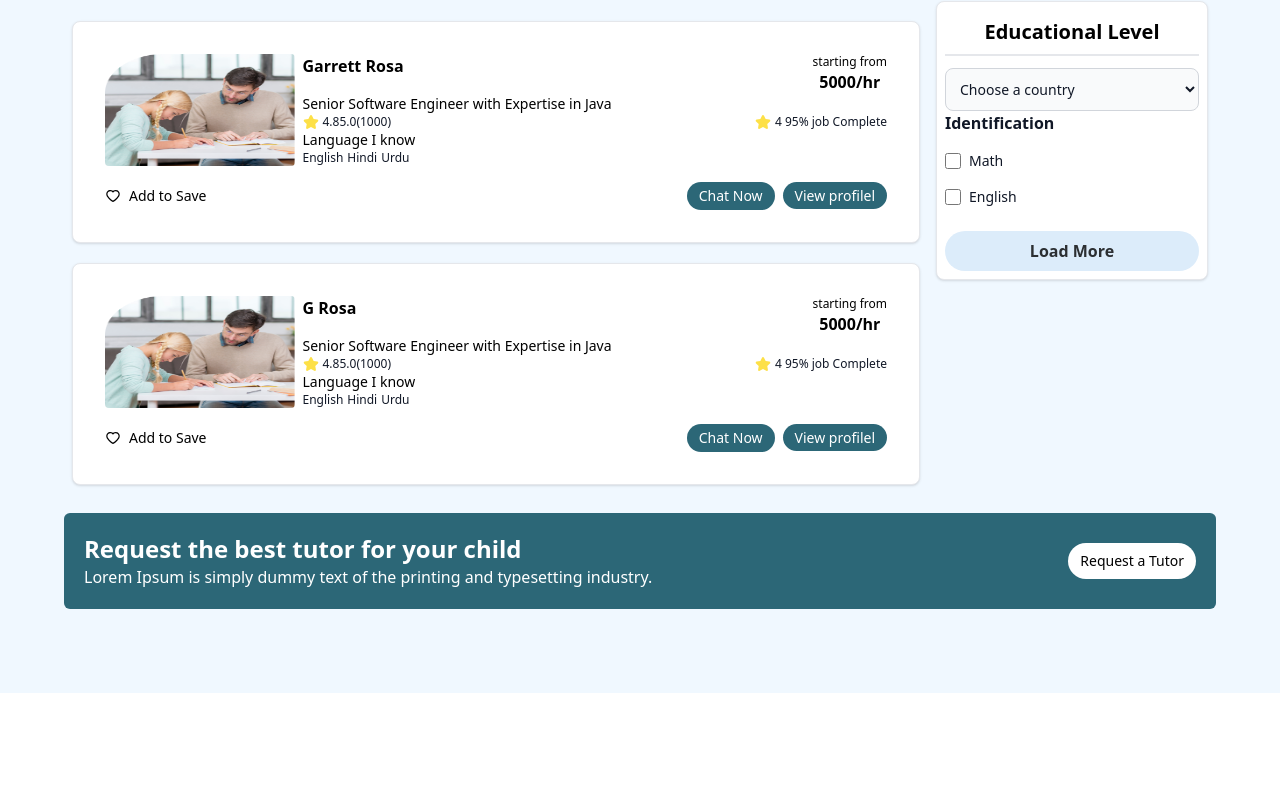
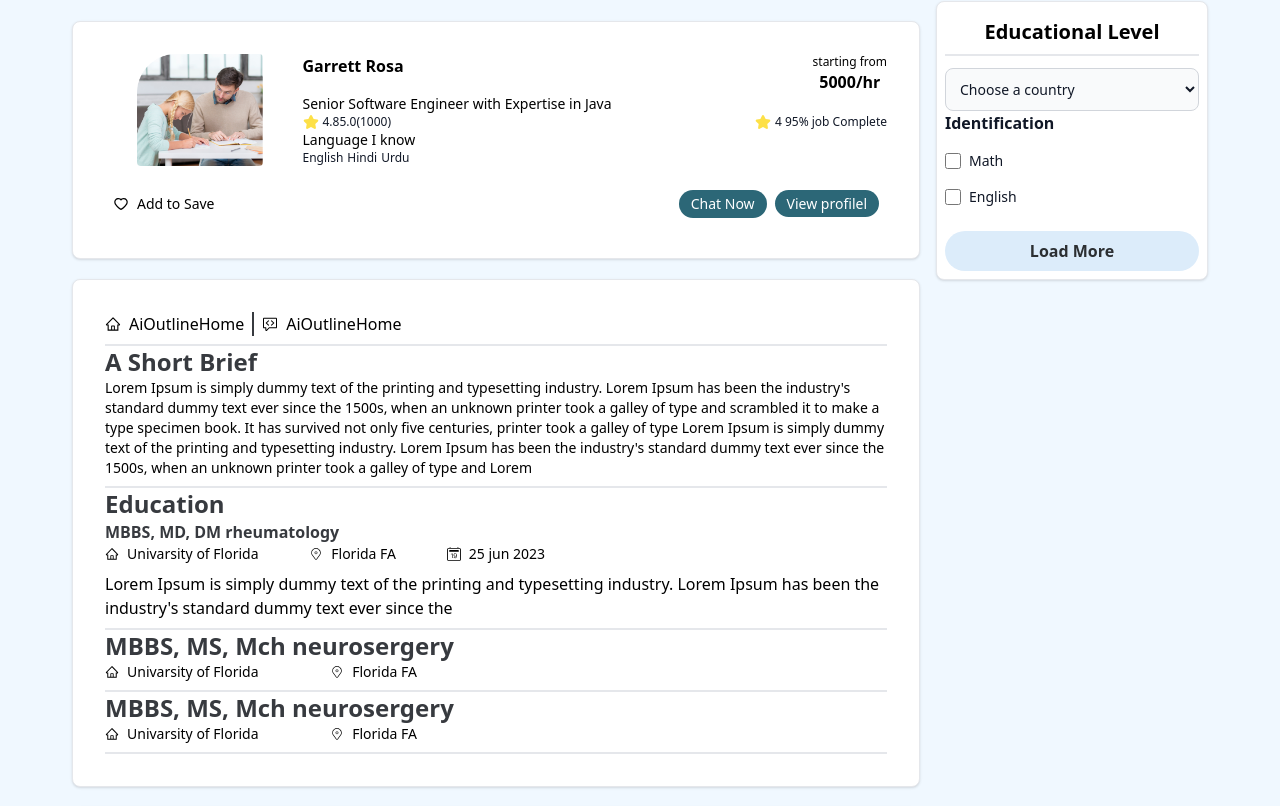
Before and after one commit to krazytofayel/tutor2u, a React (Vite) app: page /tutor_details/1 in a window 1280 px wide. Shown: the part 246-1052 px from the top of the page. Before the commit the page ends 939 px from the top, so only its background shows below. Built offline with nearby package versions, Linux system fonts and the light colour scheme; the HTML template or start-up script is replaced by a standard one.

Commit message:
find tutor-tutor profile button  link complete

```diff
--- a/src/Components/Pages/Props/TutorProfile/TutorProfile.jsx
+++ b/src/Components/Pages/Props/TutorProfile/TutorProfile.jsx
@@ -1,6 +1,8 @@
 import aboutsideimg from "../../../../assets/AboutUs/about-us-side-banner.png";
-import { AiOutlineHeart } from "react-icons/ai";
-import { BiIdCard } from "react-icons/bi";
+import { AiOutlineHeart, AiOutlineHome } from "react-icons/ai";
+import { CiLocationOn } from 'react-icons/ci'
+import { GoCodeReview } from "react-icons/go";
+import { BsCalendar2Date } from 'react-icons/bs'
 import { Link } from "react-router-dom";
 
 const TutorProfile = ({ TutorProfileProps }) => {
@@ -51,9 +53,9 @@ const TutorProfile = ({ TutorProfileProps }) => {
             </div>
           </div> */}
           <div className="grid grid-cols-12 gap-2">
-            <div className="col-span-3 ">
+            <div className="col-span-3  mx-auto">
               {" "}
-              <img className="w-full h-28 rounded" src={aboutsideimg} alt="" />
+              <img className=" h-28  rounded" src={aboutsideimg} alt="" />
             </div>
             <div className="col-span-9">
               <div className="flex justify-between">
@@ -109,11 +111,11 @@ const TutorProfile = ({ TutorProfileProps }) => {
         <div className="mt-2">
           {/* <h5 className="mb-2 text-3xl text-start font-bold text-gray-900 ">Work fast from anywhere</h5> */}
           <p className="mb-2 text-start text-gray-500 text-sm line-clamp-3">
-            {}
+            { }
           </p>
         </div>
 
-        <div className="flex flex-wrap justify-between">
+        <div className="flex flex-wrap justify-between md:p-2">
           <div className="flex items-center gap-2">
             <AiOutlineHeart />
             <p className="text-sm font-medium">Add to Save</p>
@@ -131,6 +133,56 @@ const TutorProfile = ({ TutorProfileProps }) => {
           </div>
         </div>
       </div>
+      <div className="w-full  p-4 mt-5 text-center bg-white border border-gray-200 rounded-lg shadow sm:p-8">
+        <div className="flex flex-wrap border-b-2  ">
+          <div className="flex items-center gap-2 border-[#373A3F] border-r-2 mb-2 "><AiOutlineHome /> <p className="mr-2">AiOutlineHome</p></div>
+          <div className="flex items-center gap-2  ml-2 mb-2"><GoCodeReview /> <p className="mr-2">AiOutlineHome</p></div>
+
+        </div>
+        <div className="font-normal text-sm text-start border-b-2">
+          <h1 className="text-start text-[#373A3F] font-bold text-2xl">A Short Brief</h1>
+          <p className="mb-2">Lorem Ipsum is simply dummy text of the printing and typesetting industry. Lorem Ipsum has been the industry's standard dummy text ever since the 1500s, when an unknown printer took a galley of type and scrambled it to make a type specimen book. It has survived not only five centuries, printer took a galley of type  Lorem Ipsum is simply dummy text of the printing and typesetting industry. Lorem Ipsum has been the industry's standard dummy text ever since the 1500s, when an unknown printer took a galley of type and Lorem </p>
+        </div>
+        <div className="border-b-2">
+          <h1 className="text-start text-[#373A3F] font-bold text-2xl">Education</h1>
+          <p className="text-start text-[#373A3F] font-semibold">MBBS, MD, DM rheumatology</p>
+          <div className="max-w-md flex justify-between text-sm truncate">
+            <div className="flex items-center gap-2  mb-2 "><AiOutlineHome /> <p className="mr-2">Univarsity of Florida</p></div>
+            <div className="flex items-center gap-2 mb-2 "><CiLocationOn /> <p className="mr-2">Florida FA</p></div>
+            <div className="flex items-center gap-2 mb-2 "><BsCalendar2Date /> <p className="mr-2">25 jun 2023</p></div>
+
+          </div>
+          <p className="text-start mb-2">Lorem Ipsum is simply dummy text of the printing and typesetting industry. Lorem Ipsum has been the industry's standard dummy text ever since the </p>
+        </div>
+
+        <div className="border-b-2">
+          <h1 className="text-start text-[#373A3F] font-bold md:text-2xl truncate">MBBS, MS, Mch neurosergery</h1>
+
+          <div className=" flex justify-between max-w-xs text-sm">
+            <div className="flex items-center gap-2  mb-2 "><AiOutlineHome /> <p className="mr-2">Univarsity of Florida</p></div>
+            <div className="flex items-center gap-2 mb-2 "><CiLocationOn /> <p className="mr-2">Florida FA</p></div>
+
+
+          </div>
+
+        </div>
+
+        <div className="border-b-2">
+          <h1 className="text-start text-[#373A3F] font-bold md:text-2xl">MBBS, MS, Mch neurosergery</h1>
+
+          <div className=" flex justify-between max-w-xs text-sm">
+            <div className="flex items-center gap-2  mb-2 "><AiOutlineHome /> <p className="mr-2">Univarsity of Florida</p></div>
+            <div className="flex items-center gap-2 mb-2 "><CiLocationOn /> <p className="mr-2">Florida FA</p></div>
+
+
+          </div>
+
+        </div>
+
+
+
+
+      </div>
     </>
   );
 };
```
